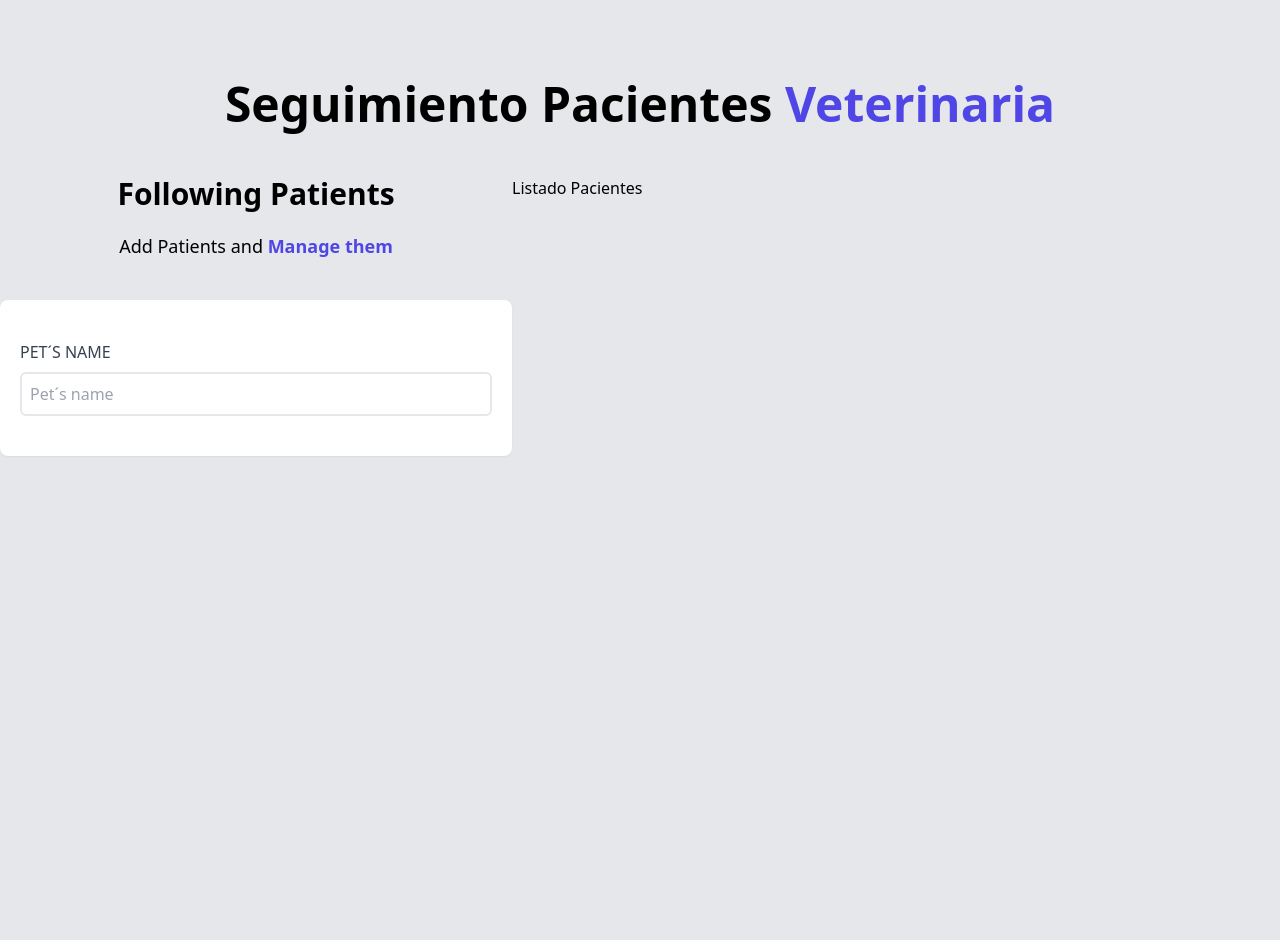
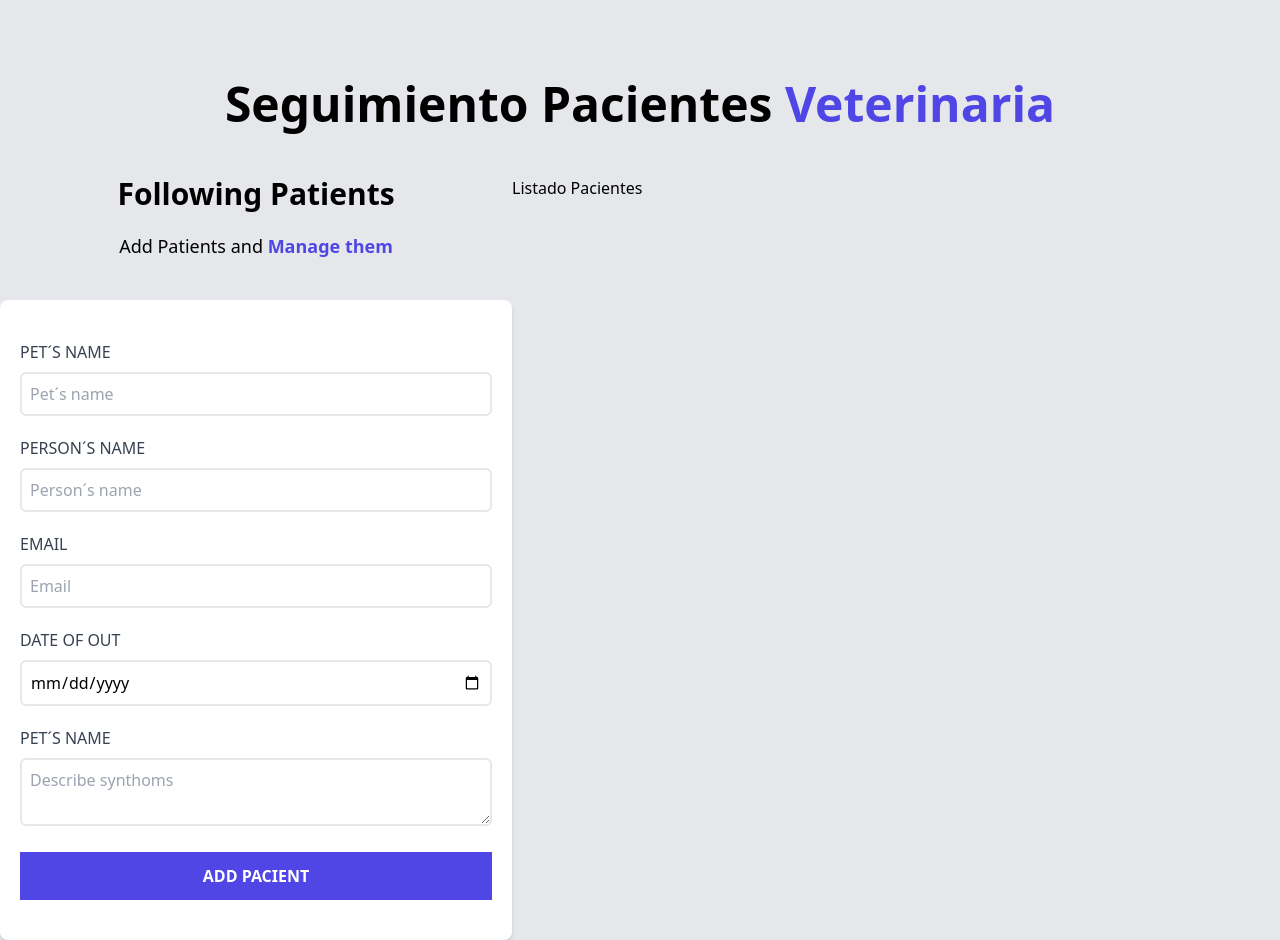
Before and after one commit to Abraham935/React-Projects, a React (Vite) app in the folder patient-appointment/: page / in a window 1280 px wide. Before the commit the page ends 880 px from the top, so only its background shows below. Built offline with nearby package versions, Linux system fonts and the light colour scheme.

Commit message:
finished patients form

```diff
--- a/patient-appointment/src/components/Formulario.jsx
+++ b/patient-appointment/src/components/Formulario.jsx
@@ -7,8 +7,9 @@ function Formulario() {
             <span className="text-indigo-600 font-bold ">Manage them</span>
         </p>
 
-        <form className="bg-white shadow-sm rounded-lg py-10 px-5">
-          <div>
+        <form className="bg-white shadow-md rounded-lg py-10 px-5">
+
+          <div className="mb-5">
             <label htmlFor="mascota" className="block text-gray-700 uppercase">Pet´s name</label>
 
             <input
@@ -18,6 +19,55 @@ function Formulario() {
               className="border-2 w-full p-2 mt-2 placeholder-gray-400 rounded-md"
             />
           </div>
+
+          <div className="mb-5">
+            <label htmlFor="mascota" className="block text-gray-700 uppercase">Person´s Name</label>
+
+            <input
+              id="mascota"
+              type="text"
+              placeholder="Person´s name"
+              className="border-2 w-full p-2 mt-2 placeholder-gray-400 rounded-md"
+            />
+          </div>
+
+          <div className="mb-5">
+            <label htmlFor="mascota" className="block text-gray-700 uppercase">Email</label>
+
+            <input
+              id="email"
+              type="email"
+              placeholder="Email"
+              className="border-2 w-full p-2 mt-2 placeholder-gray-400 rounded-md"
+            />
+          </div>
+
+          <div className="mb-5">
+            <label htmlFor="mascota" className="block text-gray-700 uppercase">Date of out</label>
+
+            <input
+              id="date"
+              type="date"
+              className="border-2 w-full p-2 mt-2 placeholder-gray-400 rounded-md"
+            />
+          </div>
+
+          <div className="mb-5">
+            <label htmlFor="mascota" className="block text-gray-700 uppercase">Pet´s name</label>
+            <textarea
+              id="synthoms"
+              className="border-2 w-full p-2 mt-2 placeholder-gray-400 rounded-md"
+              placeholder="Describe synthoms"
+            />
+          </div>
+
+          <input
+            type="submit"
+            className="uppercase bg-indigo-600 w-full p-3 text-white font-bold hover:bg-indigo-700 transition-all"
+            value="Add pacient"
+          />
+
+
         </form>
     </div>
   )
```
